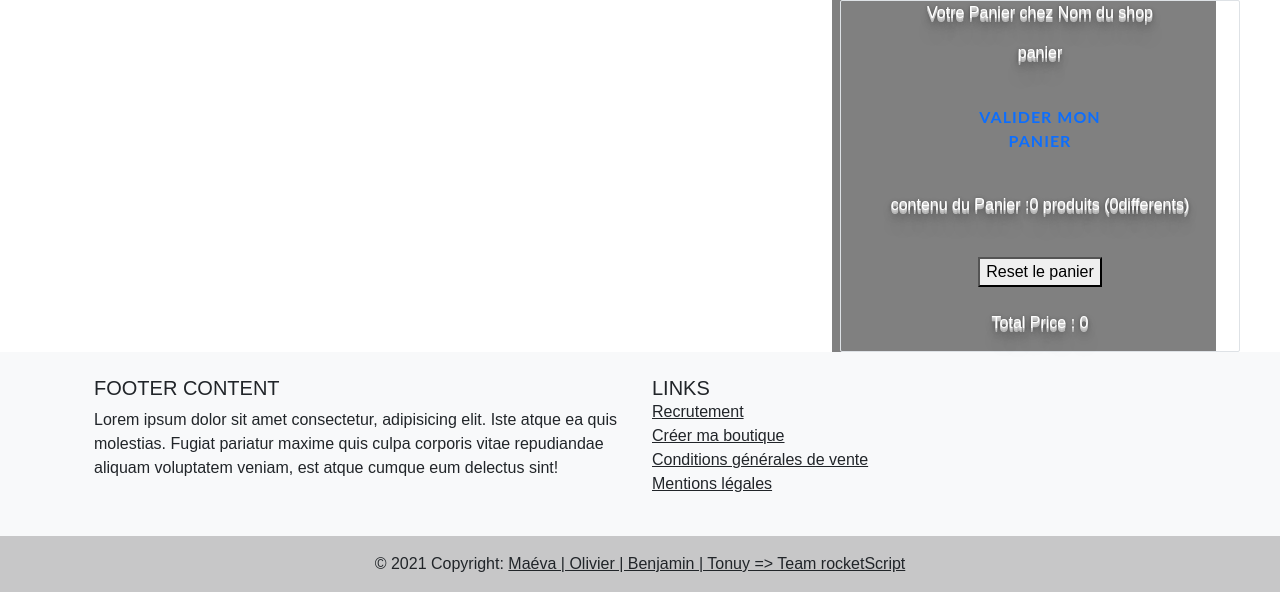
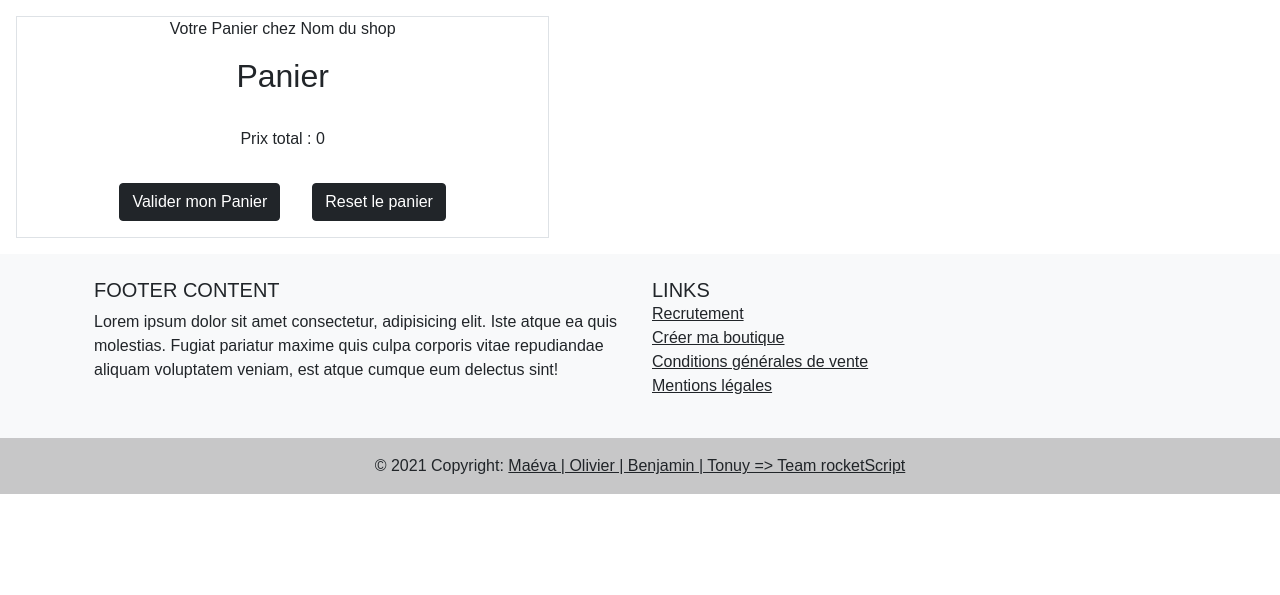
Before and after one commit to Daeriss/MarketPlace, a Symfony app: template templates/market/cart.html.twig in a window 1280 px wide. Shown: the part 205-800 px from the top of the page. Run offline with Twig, Linux system fonts and the light colour scheme; the template is opened without the code that fills it, so the values that code supplies are empty; some libraries are stand-ins or nearby versions.

Commit message:
changment affichage panier + tentative post ajax

```diff
--- a/templates/base.html.twig
+++ b/templates/base.html.twig
@@ -12,7 +12,8 @@
 		<script src="https://ajax.googleapis.com/ajax/libs/jquery/3.5.1/jquery.min.js"></script>
 		<link href="{{ asset('assets/css/main.css') }}" rel="stylesheet"/>
 		<link href="{{ asset('assets/css/fonts.css') }}" rel="stylesheet"/>
-		<link href="{{ asset('assets/css/panier.css') }}" rel="stylesheet"/> {% block stylesheets %}{% endblock %}
+		<script src="https://cdn.jsdelivr.net/npm/bootstrap@5.0.0-beta1/dist/js/bootstrap.bundle.min.js"></script>
+		<script src="../assets/js/panier.js"></script> {% block stylesheets %}{% endblock %}
 		</head>
 
 		<body>
@@ -83,8 +84,7 @@
 
 			{% block javascripts %}
 
-				<script src="https://cdn.jsdelivr.net/npm/bootstrap@5.0.0-beta1/dist/js/bootstrap.bundle.min.js"></script>
-				<script src="../assets/js/panier.js"></script>
+
 			{% endblock %}
 		</body>
 	</html>
--- a/templates/market/cart.html.twig
+++ b/templates/market/cart.html.twig
@@ -3,26 +3,27 @@
 {% block title %}Hello CartController!
 {% endblock %}
 
+
 {% block body %}
 
 
-	<div id="side">
-		<div
-			id="panier" class="rounded-lg border">
-			<!-- il faudrait quand même modif le nom du vendeur ici -->
-			<p class="titrePanier centered">Votre Panier chez Nom du shop</p>
+	<div class="container-fluid col-5 m-3 d-flex flex-direction: row justify-content-center border" id="panier">
 
-			<div>panier</div>
-			<a href="{{ path('cartValidator') }}"><button class="btn btn-primary" id="checkout-btn" value="{{ path('cartValidator') }}" onClick="getPanier()">Valider mon Panier</button></a>
+		<p class="titrePanier text-center">Votre Panier chez Nom du shop</p>
+
+		<h2 class="text-center">Panier</h2>
+		<script src="../public/assets/js/panier.js"></script>
+		<script>
+			AfficherPanier();
+		</script>
+		<div class="container-fluid d-flex justify-content-center">
+			<a href="{{ path('cartValidator') }}">
+				<button class="btn btn-dark m-3" id="checkout-btn" value="{{ path('cartValidator') }}" onclick="getPanier()">Valider mon Panier</button>
+			</a>
+			<button class="btn btn-dark m-3" onclick='resetPanier()'>Reset le panier
+			</button>
 		</div>
+
 
 	</div>
 {% endblock %}
-{% block javascripts %}
-	<script src="https://cdn.jsdelivr.net/npm/bootstrap@5.0.0-beta1/dist/js/bootstrap.bundle.min.js"></script>
-	<script src="../public/assets/js/panier.js"></script>
-	<script>
-		AfficherPanier();
-
-	</script>
-{% endblock %}
--- a/templates/market/shop.html.twig
+++ b/templates/market/shop.html.twig
@@ -34,7 +34,8 @@
 							€</p>
 					</div>
 					<div class="card-body">
-						<button onclick="ajouterPanier('{{ product.id }}','{{ product.name }}','{{ product.price }}')">ajouter ce produit au panier!</button>
+					 <button onclick="ajouterPanier('{{ product.id }}','{{ product.name }}','{{ product.price }}')">ajouter ce produit au panier!</button>
+
 					</div>
 				</div>
 			{% else %}
```
Also changed, not shown: src/Controller/MarketController.php (+9 -9 lines), public/assets/css/panier.css (deleted), public/assets/js/panier.js.
